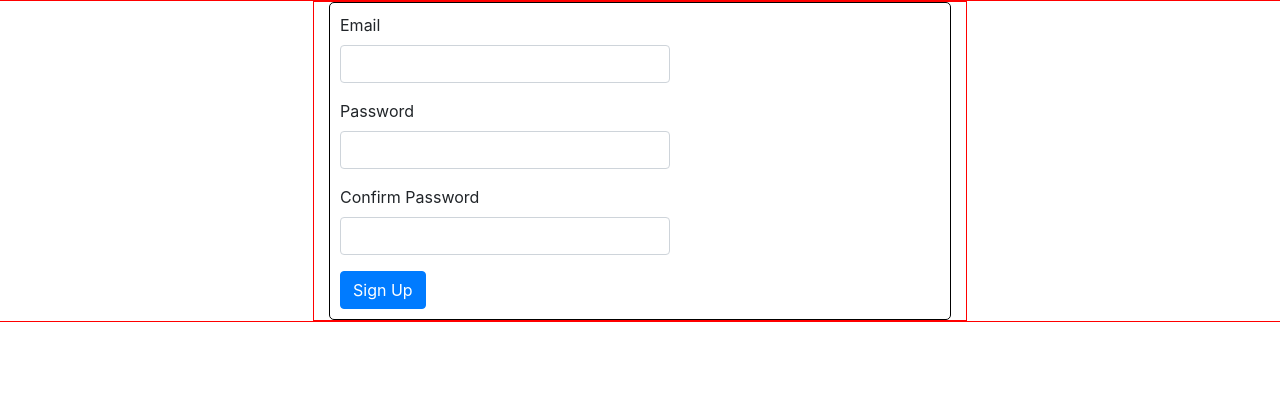
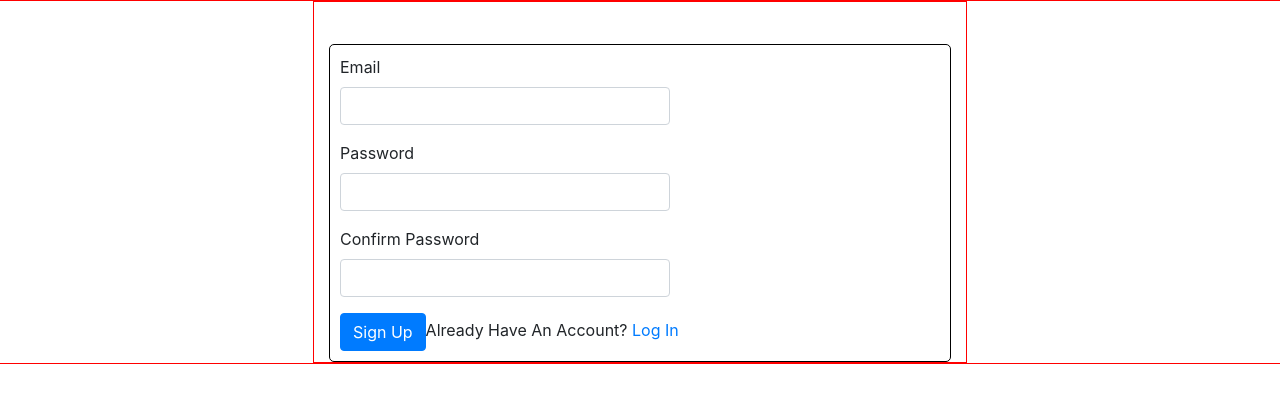
Before and after one commit to michaelanthonyyy/stockticker, a React (Create React App) app in the folder stockticker/client/: page /signup in a window 1280 px wide. Shown: the top 402 px of the page. Built offline with nearby package versions, Linux system fonts and the light colour scheme; no server answers.

Commit message:
additions to login and signup.js components

```diff
--- a/stockticker/client/src/App.js
+++ b/stockticker/client/src/App.js
@@ -12,16 +12,17 @@ function App() {
   return (
     <div>
       {/* <Dashboard /> */}
+
+      <Router>
         <AuthProvider>
-      <Router>
           <Switch>
             <Route exact path="/" component={Main} />
             <Route exact path="/user" component={Dashboard} />
             <Route exact path="/login" component={Login} />
             <Route exact path="/signup" component={Signup} />
           </Switch>
+        </AuthProvider>
       </Router>
-      </AuthProvider>
     </div>
   );
 }
--- a/stockticker/client/src/components/Login.js
+++ b/stockticker/client/src/components/Login.js
@@ -1,13 +1,29 @@
-import React, { useRef } from "react";
+import React, { useRef, useState } from "react";
 import { useAuth } from "../contexts/FirebaseContext";
+import { Link, useHistory } from "react-router-dom";
+
 
 export default function Login () {
   const emailRef = useRef()
   const passwordRef = useRef()
   const { login } = useAuth()
+  const [loading, setLoading] = useState(false)
+  const [error, setError] = useState("")
 
-  function handleSubmit(e) {
+
+  async function handleSubmit(e) {
     e.preventDefault()
+
+    try {
+      setError("")
+      setLoading(true)
+      await login(emailRef.current.value, passwordRef.current.value)
+      useHistory().push("/user")
+    } catch {
+      useHistory().push("/user")
+      // setError("Failed to Login to Account. Please try again")
+    }
+    setLoading(false)
   }
 
 
@@ -15,6 +31,7 @@ export default function Login () {
   return (
     <div className="row my-5">
       <div className="col col-6 mx-auto">
+        <div className="alert">{error}</div>
         <form onSubmit={handleSubmit}>
           <div className="form-group">
             <label for="inputEmail">Email address</label>
@@ -37,9 +54,10 @@ export default function Login () {
               required
             />
           </div>
-          <button type="submit" className="btn btn-primary">
-            Submit
+          <button disabled={loading} type="submit" className="btn btn-primary">
+            Log In
           </button>
+          Don't Have An Account? <Link to="/signup">Sign Up</Link>
         </form>
       </div>
     </div>
--- a/stockticker/client/src/components/Signup.js
+++ b/stockticker/client/src/components/Signup.js
@@ -1,5 +1,7 @@
 import React, { useRef, useState } from "react";
-import { useAuth } from "../contexts/FirebaseContext"
+import { useAuth } from "../contexts/FirebaseContext";
+import { Link, useHistory } from "react-router-dom";
+
 
 export default function Signup() {
   const emailRef = useRef()
@@ -9,45 +11,39 @@ export default function Signup() {
   const [error, setError] = useState("")
   const [loading, setLoading] = useState(false)
 
+
   async function handleSubmit(e) {
     e.preventDefault()
 
-    if(passwordRef.current.value !== passwordConfirmRef.current.value) {
+    if (passwordRef.current.value !== passwordConfirmRef.current.value) {
       return setError("Password's do not match. Please re-enter password and password confirmation")
     }
     try {
       setError("")
       setLoading(true)
       await signup(emailRef.current.value, passwordRef.current.value)
+      useHistory.push("/")
     } catch {
-      setError("Failed to create an account")
+      setError("")
     }
     setLoading(false)
   }
 
   return (
-
-      <div className="row">
+    <div className="row">
       <div className="col col-6 mx-auto">
-        <alert>{error}</alert>
+      <div className="alert">{error}</div>
         <form onSubmit={handleSubmit}>
           <div className="form-row" >
-            {/* <div className="form-group col-md-6">
-              <label for="inputFirstName">First Name</label>
-              <input type="text" className="form-control" id="inputFirstName" />
-            </div>
-            <div className="form-group col-md-6">
-              <label for="inputLastName">Last Name</label>
-              <input type="text" className="form-control" id="inputLastName" />
-            </div> */}
             <div className="form-group col-md-12" >
               <label for="inputEmail">Email</label>
-              <input type="email" className="form-control" id="inputEmail" ref={emailRef} required/>
+              <input type="email"
+              className="form-control"
+              id="inputEmail"
+              ref={emailRef}
+              required
+              />
             </div>
-            {/* <div className="form-group col-md-6">
-              <label for="inputUserName">Username</label>
-              <input type="text" className="form-control" id="inputUserName" />
-            </div> */}
             <div className="form-group col-md-12">
               <label for="inputPassword">Password</label>
               <input
@@ -72,10 +68,23 @@ export default function Signup() {
           <button type="submit" className="btn btn-primary" disabled={loading}>
             Sign Up
           </button>
+          Already Have An Account? <Link to="/login">Log In</Link>
         </form>
       </div>
     </div>
   );
 };
 
-// export default Signup;
+{/* <div className="form-group col-md-6">
+              <label for="inputFirstName">First Name</label>
+              <input type="text" className="form-control" id="inputFirstName" />
+            </div>
+            <div className="form-group col-md-6">
+              <label for="inputLastName">Last Name</label>
+              <input type="text" className="form-control" id="inputLastName" />
+            </div> */}
+
+{/* <div className="form-group col-md-6">
+              <label for="inputUserName">Username</label>
+              <input type="text" className="form-control" id="inputUserName" />
+            </div> */}
--- a/stockticker/client/src/contexts/FirebaseContext.js
+++ b/stockticker/client/src/contexts/FirebaseContext.js
@@ -9,6 +9,7 @@ export function useAuth() {
 
 export function AuthProvider( { children } ) {
     const [currentUser, setCurrentUser] = useState()
+    const [loading, setLoading] = useState(true)
 
     function signup(email, password) {
         return auth.createUserWithEmailAndPassword(email, password)
@@ -23,6 +24,8 @@ export function AuthProvider( { children } ) {
     useEffect(() => {
         const unsubscribe = auth.onAuthStateChanged(user => {
                 setCurrentUser(user)
+                setLoading(false)
+
             })
         return unsubscribe
     },[])
@@ -37,7 +40,7 @@ export function AuthProvider( { children } ) {
 
     return (
         <FirebaseContext.Provider value={value}>
-            {children}
+            {!loading && children}
         </FirebaseContext.Provider>
     )
 }
```
Lines whose indentation alone changed are shown as unchanged.
